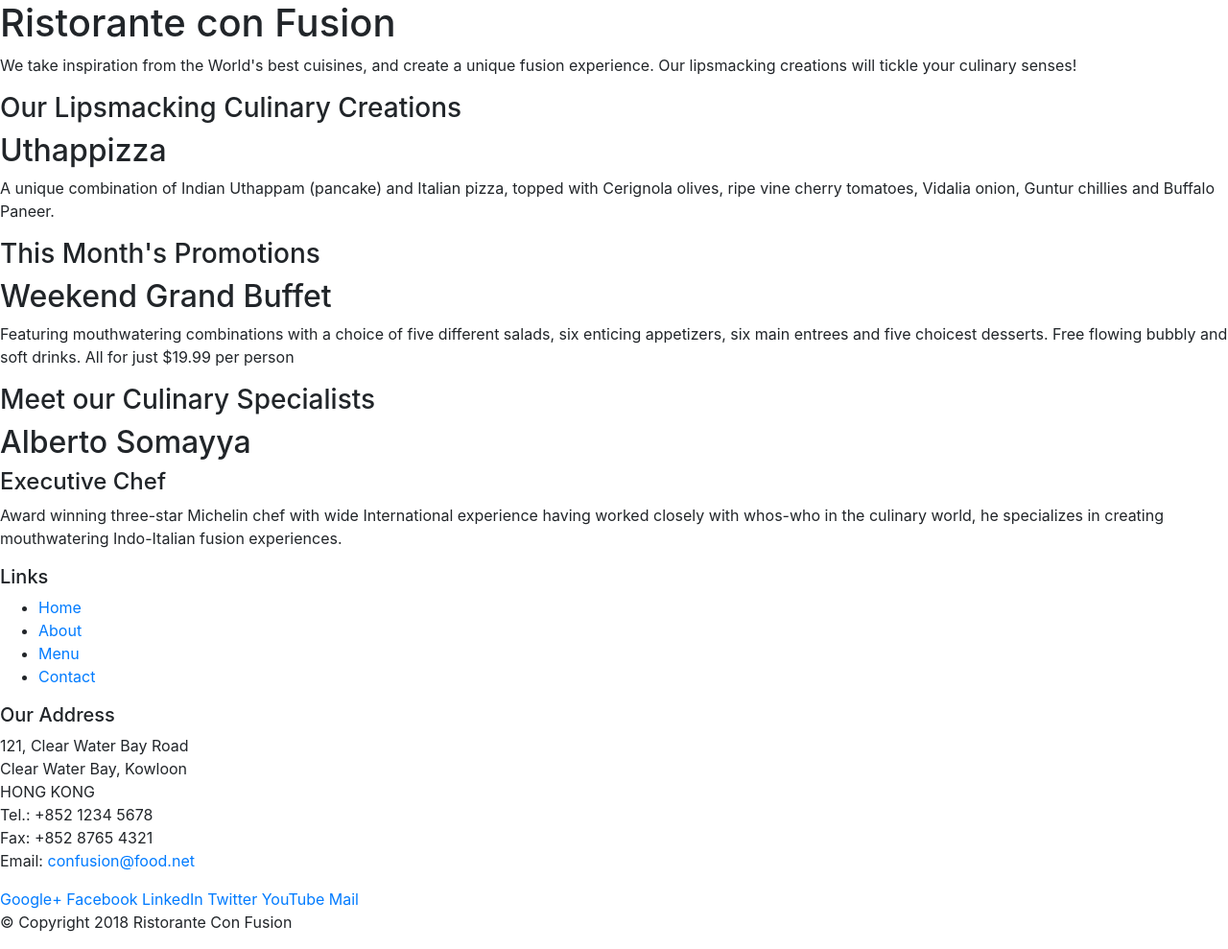
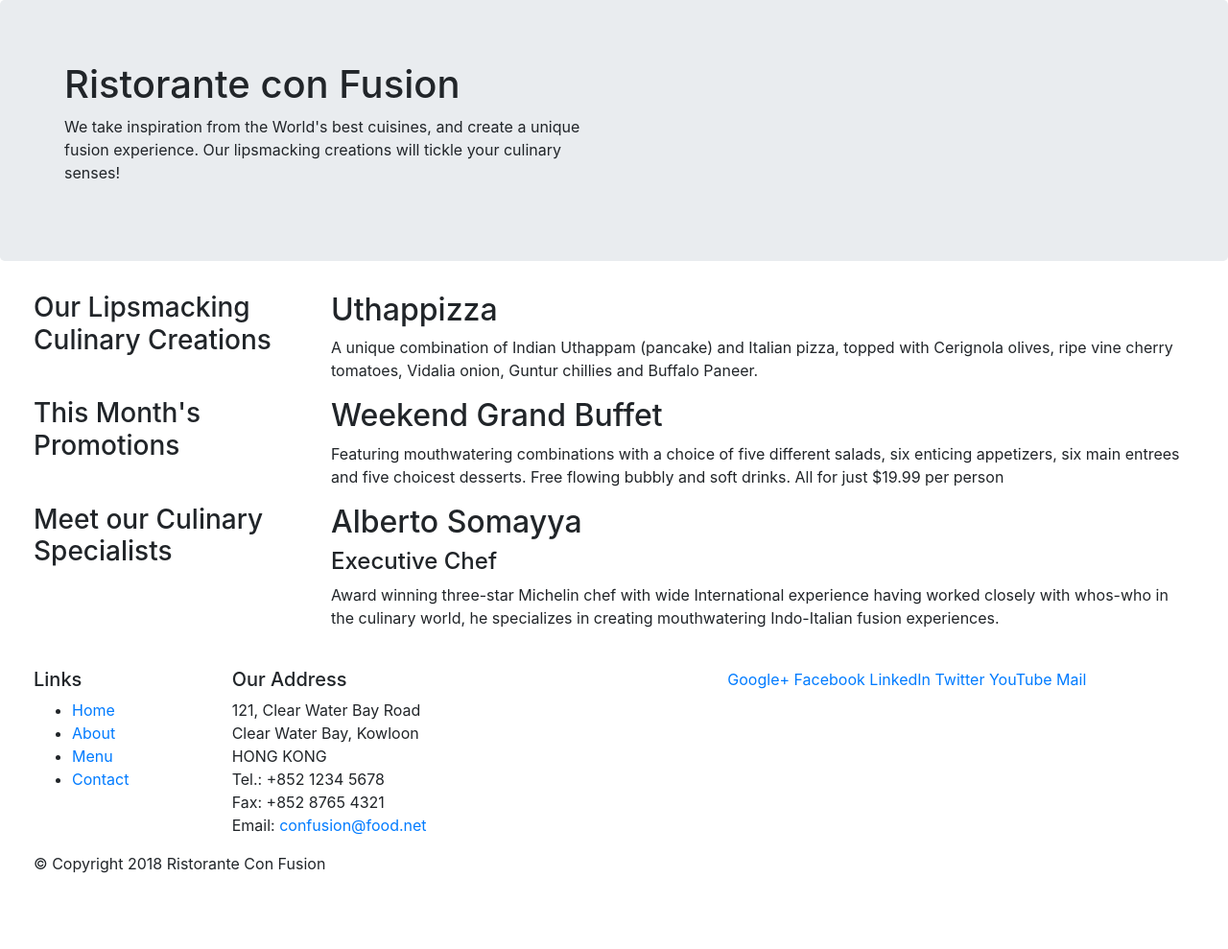
Before and after one commit to qubit99/bootstrap, a website: page index.html in a window 1280 px wide. Shown: the whole page at 96% size. After the commit the page ends 928 px from the top, so only its background shows below. Drawn offline with nearby package versions, Linux system fonts and the light colour scheme.

Commit message:
second commit

```diff
--- a/index.html
+++ b/index.html
@@ -2,6 +2,15 @@
 <html lang="en">
 
 <head>
+    <style>
+        .contain {
+  width: 100%;
+  padding-right: 35px;
+  padding-left: 35px;
+  margin-right: auto;
+  margin-left: auto;
+}</style>
+
     <title>Ristorante Con Fusion</title>
      <!-- Required meta tags always come first -->
      <meta charset="utf-8">
@@ -14,57 +23,58 @@
 
 <body>
 
-    <header>
-        <div>
-            <div>
-                <div>
+    <header class="jumbotron">
+        <div class="contain">
+            <div class="row">
+                <div class="col-12 col-sm-6">
                     <h1>Ristorante con Fusion</h1>
                     <p>We take inspiration from the World's best cuisines, and create a unique fusion experience. Our lipsmacking creations will tickle your culinary senses!</p>
                 </div>
-                <div>
+                <div class="col-12 col-sm">
                 </div>
             </div>
         </div>
     </header>
 
-    <div>
-        <div>
-            <div>
+    <div class="contain">
+        <div class="row">
+            <div class="col-12 col-sm-4 col-md-3">
                 <h3>Our Lipsmacking Culinary Creations</h3>
             </div>
-            <div>
+            <div class="col col-sm col-md">
                 <h2>Uthappizza</h2>
                 <p>A unique combination of Indian Uthappam (pancake) and Italian pizza, topped with Cerignola olives, ripe vine cherry tomatoes, Vidalia onion, Guntur chillies and Buffalo Paneer.</p>
             </div>
         </div>
 
 
-        <div>
-            <div>
+
+        <div class="row">
+            <div class="col-12 col-sm-4 col-md-3">
                 <h3>This Month's Promotions</h3>
             </div>
-            <div>
+            <div class="col col-sm col-md">
                 <h2>Weekend Grand Buffet</h2>
                 <p>Featuring mouthwatering combinations with a choice of five different salads, six enticing appetizers, six main entrees and five choicest desserts. Free flowing bubbly and soft drinks. All for just $19.99 per person </p>
             </div>
         </div>
 
-        <div>
-            <div>
+        <div class="row">
+            <div class="col-12 col-sm-4 col-md-3">
                 <h3>Meet our Culinary Specialists</h3>
             </div>
-            <div>
+            <div class="col col-sm col-md">
                 <h2>Alberto Somayya</h2>
                 <h4>Executive Chef</h4>
                 <p>Award winning three-star Michelin chef with wide International experience having worked closely with whos-who in the culinary world, he specializes in creating mouthwatering Indo-Italian fusion experiences. </p>
             </div>
         </div>
     </div>
-
+    <br>
     <footer>
-        <div>
-            <div>
-                <div>
+        <div class="contain">
+            <div class="row">
+                <div class="col-4 col-sm-2">
                     <h5>Links</h5>
                     <ul>
                         <li><a href="#">Home</a></li>
@@ -73,7 +83,7 @@
                         <li><a href="#">Contact</a></li>
                     </ul>
                 </div>
-                <div>
+                <div class="col-7 col-sm-5">
                     <h5>Our Address</h5>
                     <address>
 		              121, Clear Water Bay Road<br>
@@ -84,7 +94,7 @@
 		              Email: <a href="mailto:confusion@food.net">confusion@food.net</a>
 		           </address>
                 </div>
-                <div>
+                <div class="col-12 col-sm-4">
                     <div>
                         <a href="http://google.com/+">Google+</a>
                         <a href="http://www.facebook.com/profile.php?id=">Facebook</a>
@@ -95,8 +105,8 @@
                     </div>
                 </div>
            </div>
-           <div>
-                <div>
+           <div class="row">
+                <div class="col-auto">
                     <p>© Copyright 2018 Ristorante Con Fusion</p>
                 </div>
            </div>
```
Also changed, not shown: package.json (+14 -4 lines), 1 other file.
